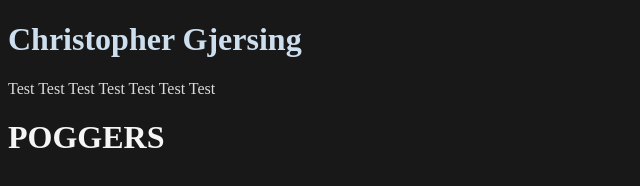
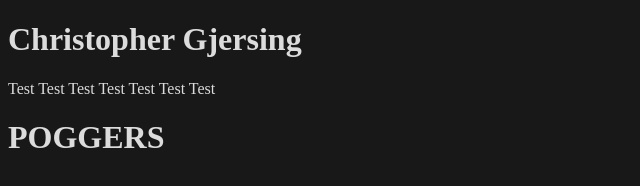
Before and after one commit to gjersing/gjersing.github.io, a plain HTML site: page index.html in a window 1280 px wide. Shown: the whole page, without its empty margins (0-640 px from the left). Drawn offline with Linux system fonts and the light colour scheme.

Commit message:
Update index.html

```diff
--- a/index.html
+++ b/index.html
@@ -1,8 +1,8 @@
 <!DOCTYPE html>
 <html>
 <body style = "background-color:#181818;">
-<h1 style = "color:#cddeee">Christopher Gjersing</h1>
+<h1 style = "color:gainsboro">Christopher Gjersing</h1>
 <p style = "color:gainsboro">Test Test Test Test Test Test Test</p>
-<h1 style = "color:whitesmoke">POGGERS</h1>
+<h1 style = "color:gainsboro">POGGERS</h1>
 </body>
 </html>
```
